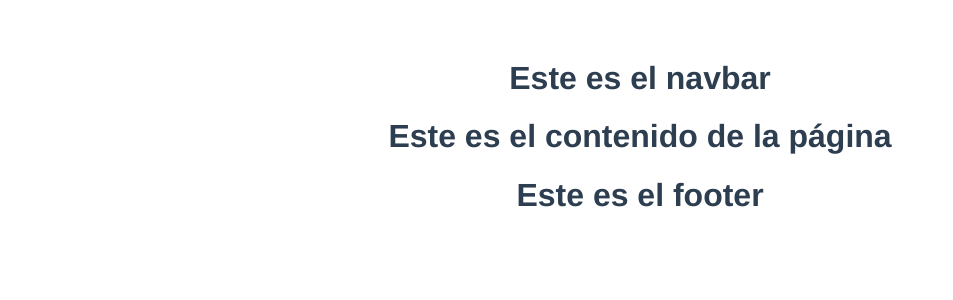
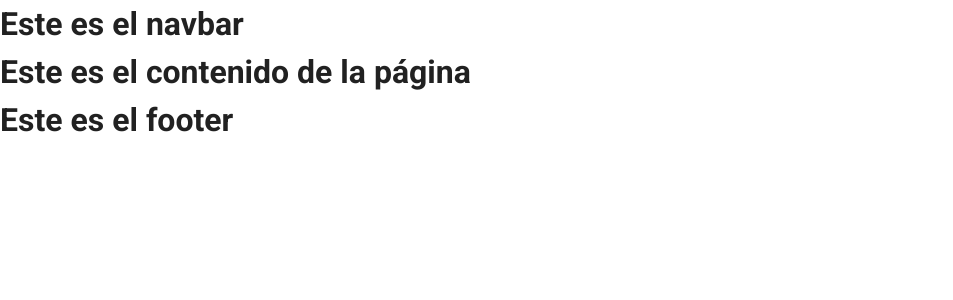
Before and after one commit to leandromanciagli/bandsBlog, a Vue app: page / in a window 1280 px wide. Shown: the top 300 px of the page, without its empty margins (0-953 px from the left). Built offline with nearby package versions, Linux system fonts and the light colour scheme.

Commit message:
Se agrega vuetify

```diff
--- a/public/index.html
+++ b/public/index.html
@@ -1,11 +1,13 @@
 <!DOCTYPE html>
-<html lang="">
+<html lang="en">
   <head>
     <meta charset="utf-8">
     <meta http-equiv="X-UA-Compatible" content="IE=edge">
     <meta name="viewport" content="width=device-width,initial-scale=1.0">
     <link rel="icon" href="<%= BASE_URL %>favicon.ico">
     <title><%= htmlWebpackPlugin.options.title %></title>
+    <link rel="stylesheet" href="https://fonts.googleapis.com/css?family=Roboto:100,300,400,500,700,900">
+    <link rel="stylesheet" href="https://cdn.jsdelivr.net/npm/@mdi/font@latest/css/materialdesignicons.min.css">
   </head>
   <body>
     <noscript>
--- a/src/App.vue
+++ b/src/App.vue
@@ -1,34 +1,29 @@
 <template>
-  <div id="app">
-    <Navbar/>
-    <Home/>
-    <Footer/>
-  </div>
+  <v-app>
+    <v-main>
+      <Navbar/>
+      <Home/>
+      <Footer/>
+    </v-main>
+  </v-app>
 </template>
 
 <script>
-
-import Navbar from './components/Navbar.vue'
-import Home from './components/Home.vue'
-import Footer from './components/Footer.vue'
+import Navbar from './components/Navbar';
+import Home from './components/Home';
+import Footer from './components/Footer';
 
 export default {
   name: 'App',
+
   components: {
+    Home,
     Navbar,
-    Home,
     Footer,
-  }
-}
+  },
+
+  data: () => ({
+    //
+  }),
+};
 </script>
-
-<style>
-#app {
-  font-family: Avenir, Helvetica, Arial, sans-serif;
-  -webkit-font-smoothing: antialiased;
-  -moz-osx-font-smoothing: grayscale;
-  text-align: center;
-  color: #2c3e50;
-  margin-top: 60px;
-}
-</style>
--- a/src/main.js
+++ b/src/main.js
@@ -1,8 +1,10 @@
 import Vue from 'vue'
 import App from './App.vue'
+import vuetify from './plugins/vuetify';
 
 Vue.config.productionTip = false
 
 new Vue({
-  render: h => h(App),
+  vuetify,
+  render: h => h(App)
 }).$mount('#app')
--- /dev/null
+++ b/src/plugins/vuetify.js
@@ -0,0 +1,7 @@
+import Vue from 'vue';
+import Vuetify from 'vuetify/lib/framework';
+
+Vue.use(Vuetify);
+
+export default new Vuetify({
+});
--- /dev/null
+++ b/vue.config.js
@@ -0,0 +1,5 @@
+module.exports = {
+  transpileDependencies: [
+    'vuetify'
+  ]
+}
```
Also changed, not shown: package.json (+7 -2 lines), src/assets/logo.svg (added), 1 other file (tests, documents, lock files or other folders).
